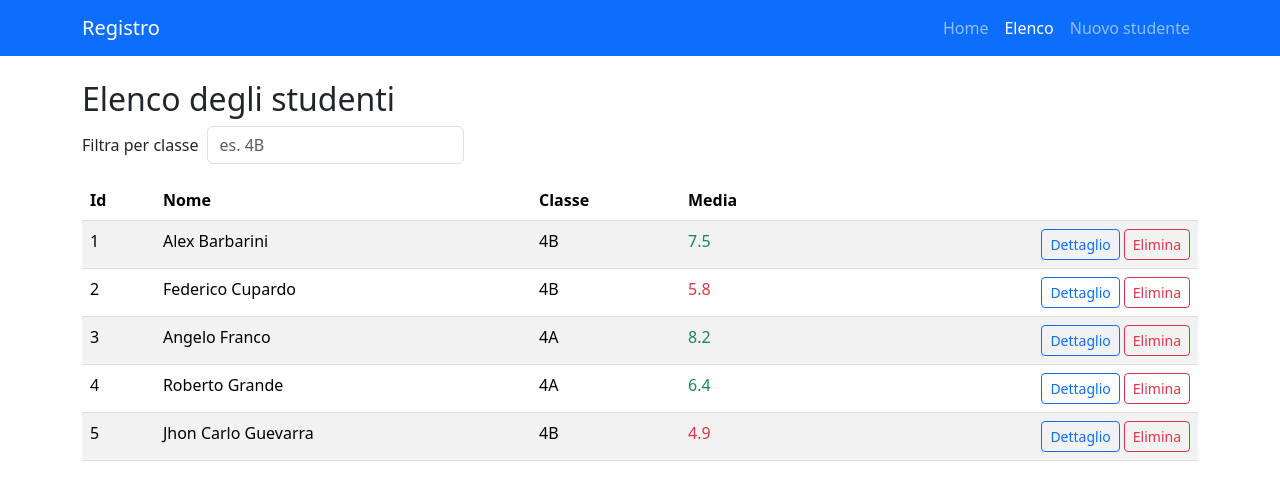
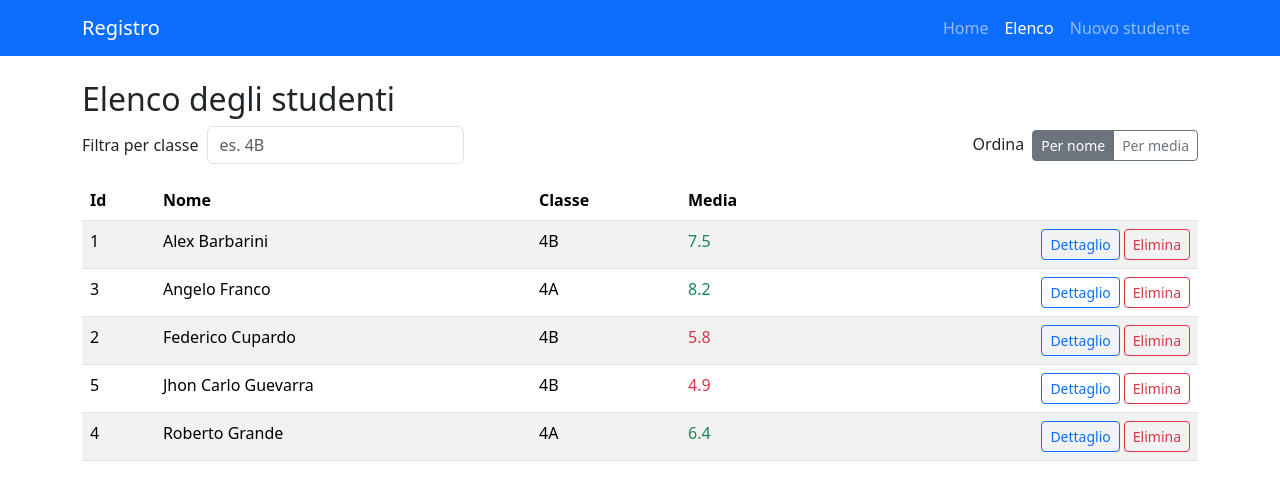
Before and after one commit to mascolo-francesco/mascolo-francesco-registro-studenti, an Angular app in the folder registro-studenti/: page /elenco in a window 1280 px wide. Shown: the top 500 px of the page. Built offline with nearby package versions, Linux system fonts and the light colour scheme.

Commit message:
Prova tu livello 2

```diff
--- a/registro-studenti/src/app/elenco/elenco.html
+++ b/registro-studenti/src/app/elenco/elenco.html
@@ -6,6 +6,13 @@
   </div>
   <div class="col-auto">
     <input id="filtro" class="form-control" [(ngModel)]="filtroClasse" placeholder="es. 4B">
+  </div>
+  <div class="col-auto ms-auto">
+    <span class="me-2">Ordina</span>
+    <div class="btn-group">
+      <button type="button" class="btn btn-sm btn-outline-secondary" [class.active]="ordine() === 'nome'" (click)="ordine.set('nome')">Per nome</button>
+      <button type="button" class="btn btn-sm btn-outline-secondary" [class.active]="ordine() === 'media'" (click)="ordine.set('media')">Per media</button>
+    </div>
   </div>
 </div>
 
@@ -23,7 +30,7 @@
       <tr><th>Id</th><th>Nome</th><th>Classe</th><th>Media</th><th></th></tr>
     </thead>
     <tbody>
-      @for (s of filtrati(); track s.id) {
+      @for (s of visibili(); track s.id) {
         <tr>
           <td>{{ s.id }}</td>
           <td>{{ s.nome }}</td>
--- a/registro-studenti/src/app/elenco/elenco.ts
+++ b/registro-studenti/src/app/elenco/elenco.ts
@@ -20,6 +20,14 @@ export class Elenco {
     }
     return tutti.filter(s => s.classe.toUpperCase() === filtro);
   });
+  readonly ordine = signal<'nome' | 'media'>('nome');
+  readonly visibili = computed(() => {
+    const copia = [...this.filtrati()];
+    if (this.ordine() === 'nome') {
+      return copia.sort((a, b) => a.nome.localeCompare(b.nome));
+    }
+    return copia.sort((a, b) => b.mediaVoti - a.mediaVoti);
+  });
 
   rimuovi(id: number): void {
     this.studentiService.rimuovi(id);
```
